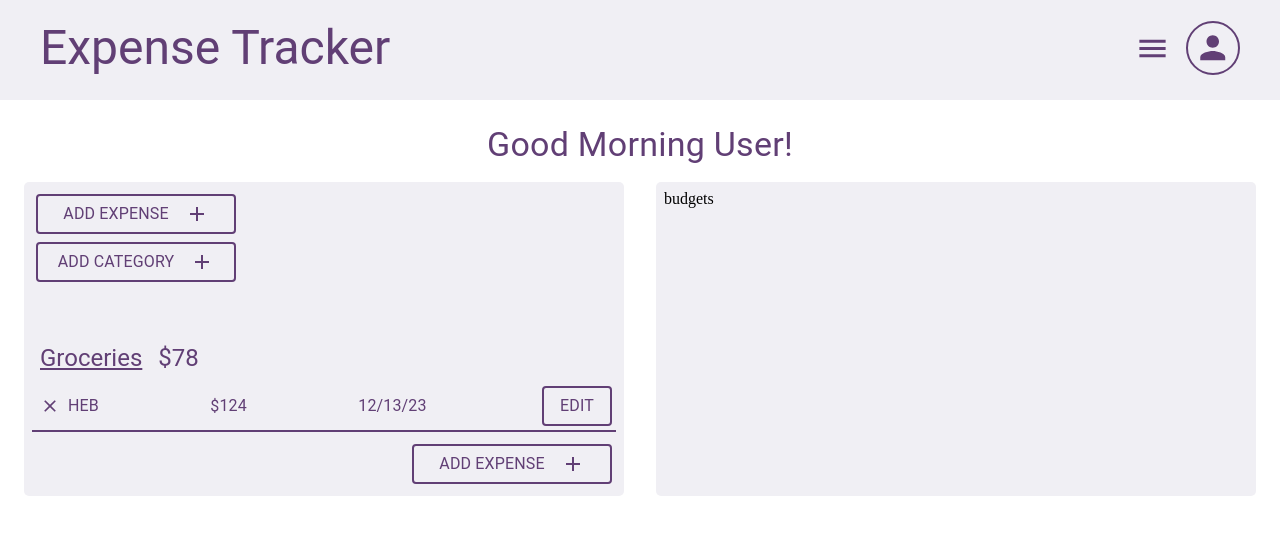
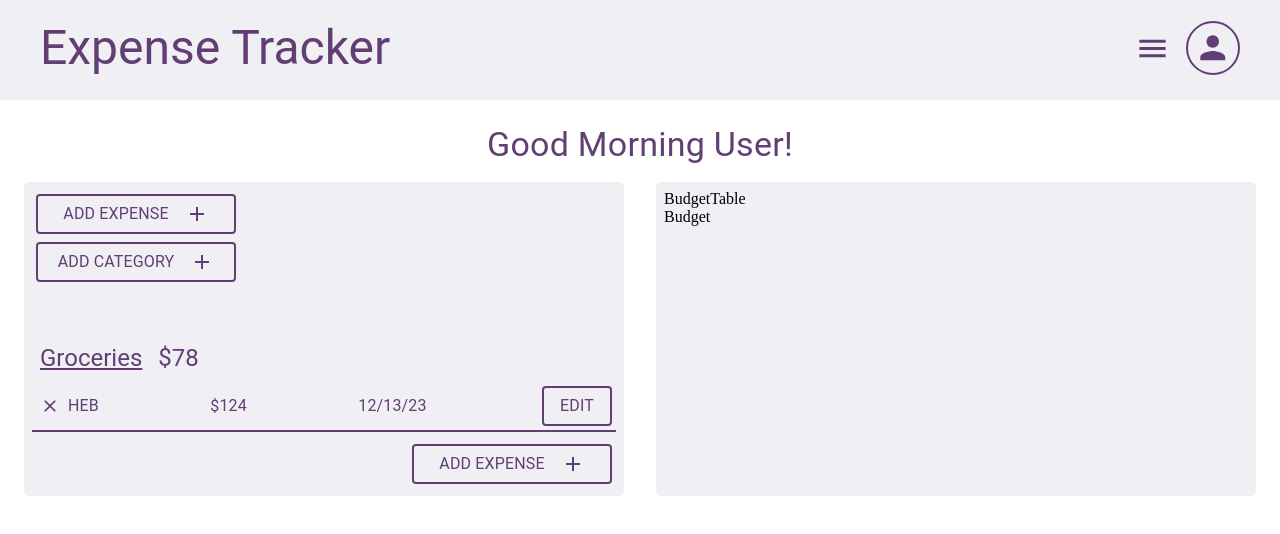
Before and after one commit to ctelfair20/expense-tracker, a React (Vite) app: page /dashboard in a window 1280 px wide. Shown: the top 534 px of the page. Built offline with nearby package versions, Linux system fonts and the light colour scheme.

Commit message:
created budget and budgetTable comps

```diff
--- /dev/null
+++ b/src/components/Budget.tsx
@@ -0,0 +1,9 @@
+import { Box } from "@mui/material";
+
+const Budget = () => {
+  return (
+    <Box>Budget</Box>
+  );
+}
+
+export default Budget;
--- /dev/null
+++ b/src/components/BudgetTable.tsx
@@ -0,0 +1,13 @@
+import { Box } from "@mui/material"
+import Budget from "./Budget"
+
+const BudgetTable = () => {
+  return (
+    <Box>BudgetTable
+      <Budget />
+    </Box>
+
+  )
+}
+
+export default BudgetTable
--- a/src/pages/Dashboard.tsx
+++ b/src/pages/Dashboard.tsx
@@ -4,6 +4,7 @@ import Greeting from '../components/Greeting';
 import CustomButton from '../components/CustomButton';
 import { addCategory, addExpense } from '../handler-functions/buttons';
 import CategoryTable from '../components/CategoryTable';
+import BudgetTable from '../components/BudgetTable';
 
 const Dashboard = () => {
   return (
@@ -25,7 +26,9 @@ const Dashboard = () => {
         </Box>
 
         {/* budgets column*/}
-        <Box sx={{ width: '50%', background: "#F0EFF4", borderRadius: '5px', p: 1 }}>budgets</Box>
+        <Box sx={{ width: '50%', background: "#F0EFF4", borderRadius: '5px', p: 1 }}>
+          <BudgetTable />
+        </Box>
 
       </Box>
     </Box>
```
